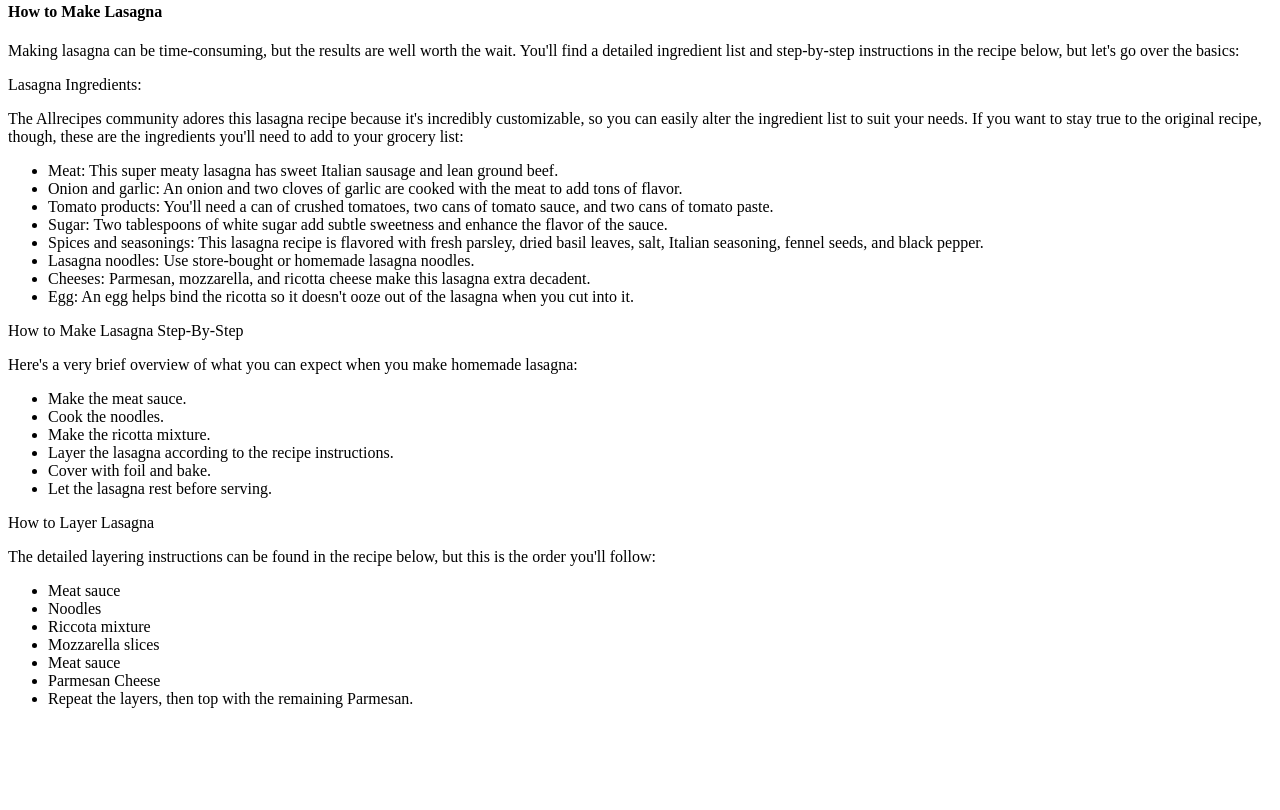
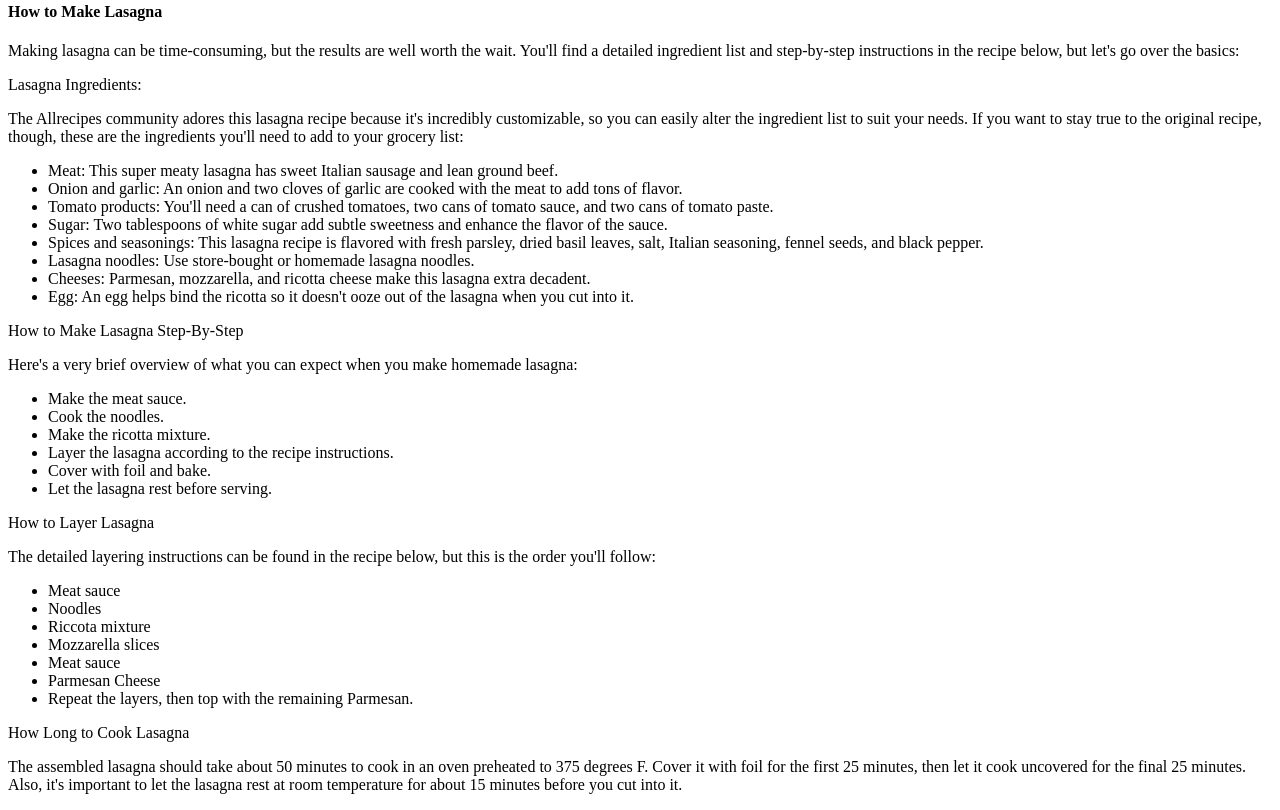
Before and after one commit to itsbbgawara/odin-recipes, a plain HTML site: page recipes/lasagna.html in a window 1280 px wide. Shown: the part 402-1212 px from the top of the page. Before the commit the page ends 1126 px from the top, so only its background shows below. Drawn offline with Linux system fonts and the light colour scheme.

Commit message:
add how long to cook lasagna

```diff
--- a/recipes/lasagna.html
+++ b/recipes/lasagna.html
@@ -44,5 +44,7 @@
         <li>Parmesan Cheese</li>
         <li>Repeat the layers, then top with the remaining Parmesan.</li>
     </ul>
+    <p>How Long to Cook Lasagna</p>
+    <p>The assembled lasagna should take about 50 minutes to cook in an oven preheated to 375 degrees F. Cover it with foil for the first 25 minutes, then let it cook uncovered for the final 25 minutes. Also, it's important to let the lasagna rest at room temperature for about 15 minutes before you cut into it.</p>
 </body>
 </html>
```
